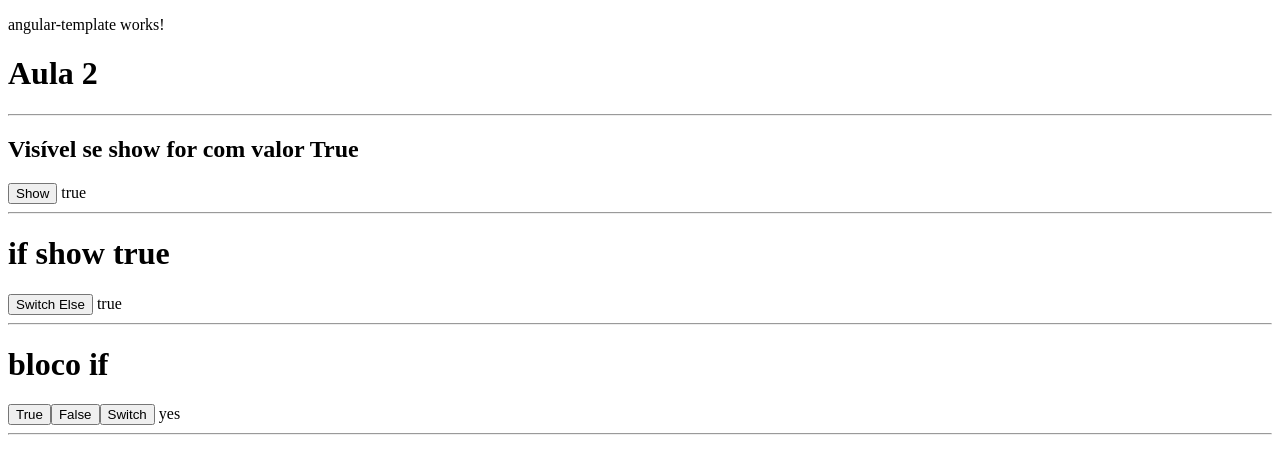
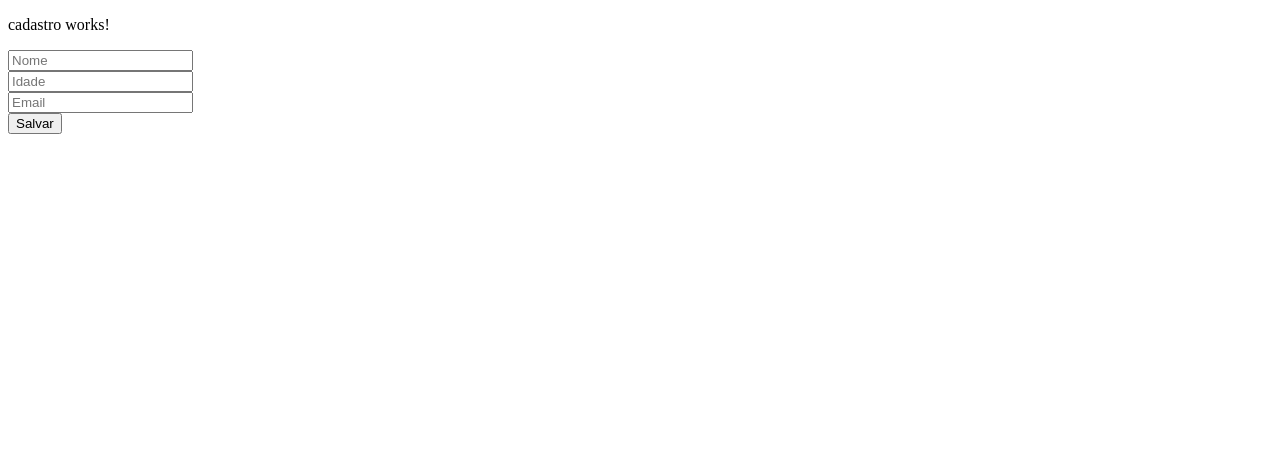
Before and after one commit to botaoap/Alngular11_Proway_Botao_2021, an Angular app in the folder aula2/: page / in a window 1280 px wide. Shown: the top 474 px of the page. Built offline with nearby package versions, Linux system fonts and the light colour scheme.

Commit message:
AUla 2 using FormsModule to create a form

```diff
--- a/aula2/src/app/app.component.html
+++ b/aula2/src/app/app.component.html
@@ -1,2 +1,5 @@
+<!-- <app-angular-template></app-angular-template> -->
 
-<app-angular-template></app-angular-template>
+<!-- <app-consulta></app-consulta> -->
+
+<app-cadastro></app-cadastro>
--- /dev/null
+++ b/aula2/src/app/cadastro/cadastro.component.html
@@ -0,0 +1,7 @@
+<p>cadastro works!</p>
+<form #simplForm="ngForm" (ngSubmit)="getValue(simplForm.value)">
+    <input type="text" ngModel name="nome" placeholder="Nome"><br>
+    <input type="text" ngModel name="idade" placeholder="Idade"><br>
+    <input type="text" ngModel name="email" placeholder="Email"><br>
+    <button>Salvar</button>
+</form>
--- /dev/null
+++ b/aula2/src/app/cadastro/cadastro.component.ts
@@ -0,0 +1,19 @@
+import { Component, OnInit } from '@angular/core';
+
+@Component({
+  selector: 'app-cadastro',
+  templateUrl: './cadastro.component.html',
+  styleUrls: ['./cadastro.component.css']
+})
+export class CadastroComponent implements OnInit {
+
+  constructor() { }
+
+  ngOnInit(): void {
+  }
+
+  getValue(data:any){
+    console.warn(data);
+  }
+
+}
```
Also changed, not shown: aula2/src/app/app.module.ts (+9 -2 lines), aula2/src/app/cadastro/cadastro.component.css (added), 1 other file (tests, documents, lock files or other folders).
